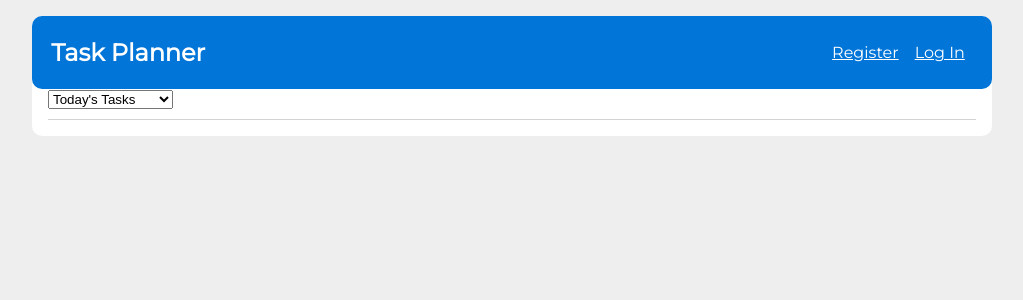
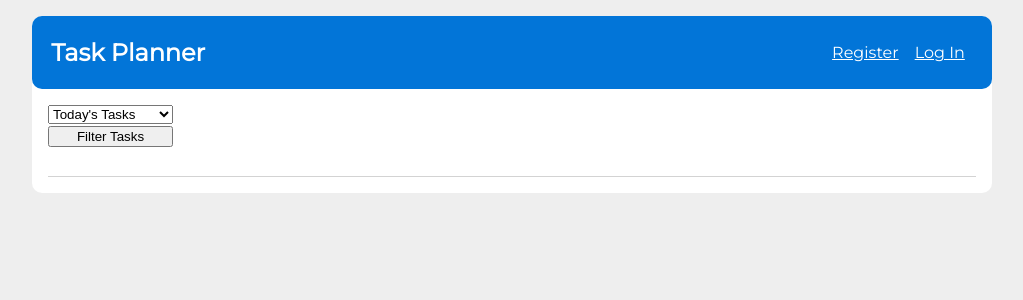
Before and after one commit to mfowler7/CalendarApp, a Flask app: page /tasks in a window 1280 px wide. Shown: the top 300 px of the page, without its empty margins (128-1151 px from the left). Run offline with Flask 2, Linux system fonts and the light colour scheme; data comes from the database, SQL or seed files in the repository; data that the repository does not hold is empty.

Commit message:
send select dropdown value to index

```diff
--- a/flaskr/templates/task/index.html
+++ b/flaskr/templates/task/index.html
@@ -2,14 +2,15 @@
 
 {% block title %}Task Viewer {% endblock %}
 {% block header %}
-    <a style="margin-bottom: 1%;">
-      <select style="flex: auto;" name="tasks" id="tasks">
+  <form action="{{ url_for('task.index') }}" method="get">
+      <select style="flex: auto; margin-bottom: 1%;" name="taskType" id="taskType">
         <option value="today">Today's Tasks</option>
         <option value="unplanned">Unplanned Tasks</option>
         <option value="all">All Tasks</option>
-        <option value="high prio">High Prio Tasks</option>
+        <option value="highPrio">High Prio Tasks</option>
       </select>
-    </a>
+      <input type="submit" value="Filter Tasks">
+  </form>
   {% if g.user %}
     <a class="action" href="{{ url_for('task.create') }}">Add Task</a>
   {% endif %}
@@ -26,15 +27,15 @@
           {% if g.user['id'] == task['user_id'] %}
             <div class="task-row" style="display: flex; ">
               <h1 style="float: left;">{{ task['name'] }}</h1>
-              <div class="button-group" style="float: right;">
+              <div class="button-group">
                 <button class="task-button">
                   <form action="{{ url_for('task.update', id=task['id']) }}" method="get">
-                    <input style="border: none;" type="submit" value="Edit">
+                    <input style="border: none; background: white;" type="submit" value="Edit">
                   </form>
                 </button>
                 <button class="task-button">
                   <form action="{{ url_for('task.details', id=task['id']) }}" method="get">
-                    <input style="border: none;" type="submit" value="Details">
+                    <input style="border: none; background: white;" type="submit" value="Details">
                   </form>
                 </button>
                 <button class="task-button">
```
